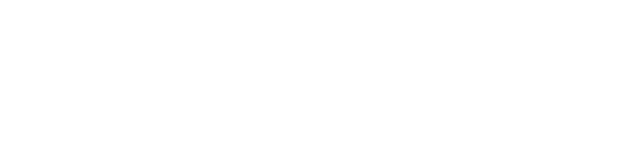
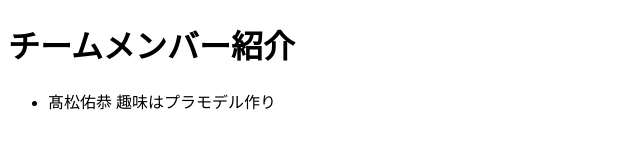
Before and after one commit to Aoi3222/takamatu, a plain HTML site: page index.html in a window 1280 px wide. Shown: the whole page, without its empty margins (0-640 px from the left). Drawn offline with Linux system fonts and the light colour scheme.

Commit message:
name
髙松佑恭

```diff
--- a/index.html
+++ b/index.html
@@ -2,10 +2,12 @@
 <html lang="ja">
 <head>
     <meta charset="UTF-8">
-    <meta name="viewport" content="width=device-width, initial-scale=1.0">
-    <title>Document</title>
+    <title>チーム紹介</title>
 </head>
 <body>
-
+    <h1>チームメンバー紹介</h1>
+    <ul>
+        <li>髙松佑恭 趣味はプラモデル作り</li>
+    </ul>
 </body>
 </html>
```
